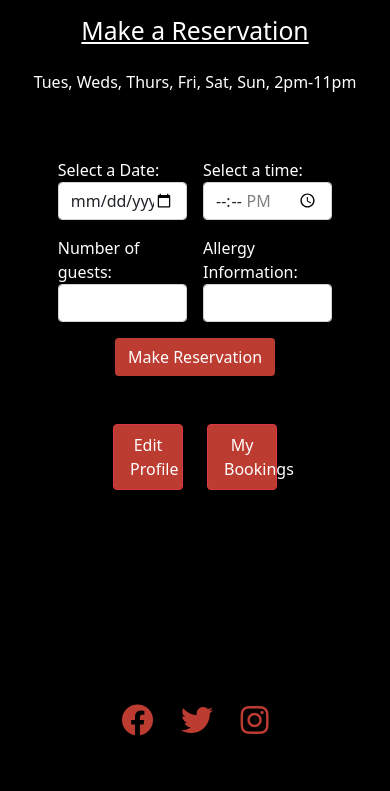
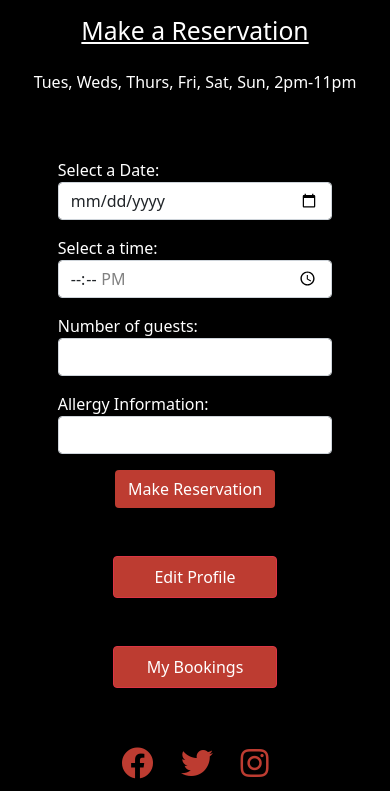
Before and after one commit to Code-Institute-Submissions/iKelvvv-MS4, a Django app: page /online_booking/ in a window 390 px wide. Shown: the part 96-887 px from the top of the page. Before the commit the page ends 832 px from the top, so only its background shows below. Run offline with Django 3.2, Linux system fonts and the light colour scheme; the visitor is signed in with stand-in values (Sample User, id 1).

Commit message:
Add responsive styling

```diff
--- a/templates/online_booking.html
+++ b/templates/online_booking.html
@@ -15,22 +15,22 @@
         <form class="row g-3" method="POST">
             {% csrf_token %}
 
-            <div class="col-6">
+            <div class="col-md-6 col-12">
                 <label for="date">Select a Date:</label>
                 <input type="date" class="form-control" id="date" name="date">
             </div>
 
-            <div class="col-6">
+            <div class="col-md-6 col-12">
                 <label for="time">Select a time:</label>
                 <input type="time" class="form-control" id="time" name="time" min="14:00" max="23:00">
             </div>
 
-            <div class="col-6 mx-auto">
+            <div class="col-md-6 col-12">
                 <label for="guest_count">Number of guests:</label>
                 <input type="number" class="form-control" id="guest_count" name="guest_count" min="1" max="10">
             </div>
 
-            <div class="col-6">
+            <div class="col-md-6 col-12">
                 <label for="date">Allergy Information:</label>
                 <input type="text" class="form-control" id="comments" name="comments">
             </div>
@@ -43,11 +43,11 @@
 
         <div class="container">
             <div class="row w-75 mx-auto">
-                <div class="col-6">
+                <div class="col-md-6 col-12">
                     <a class="nav-link text-white btn btn-danger mx-auto mt-5 d-block"
                         href="{% url 'edit_profile' request.user.id %}">Edit Profile</a>
                 </div>
-                <div class="col-6">
+                <div class="col-md-6 col-12">
                     <a class="nav-link text-white btn btn-danger mx-auto mt-5 d-block"
                         href="{% url 'manage_booking' %}">My Bookings</a>
                 </div>
```
Also changed, not shown: templates/contact.html (+12 -14 lines).
